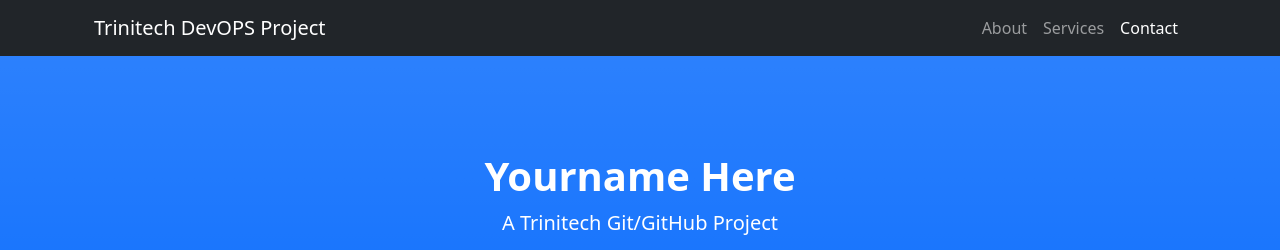
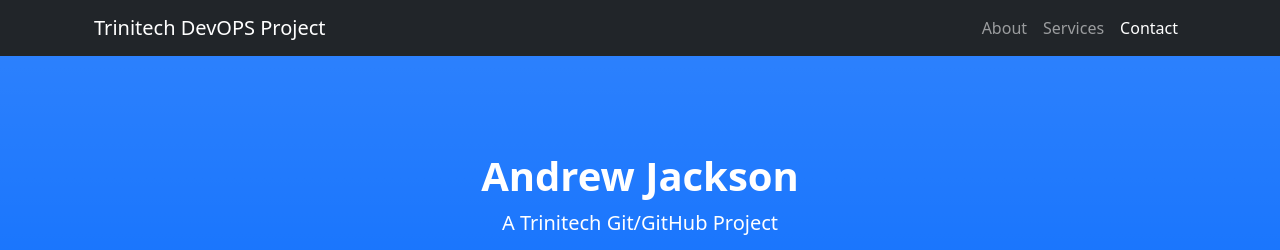
Before and after one commit to AModeste/class34-repo, a plain HTML site: page index.html in a window 1280 px wide. Shown: the top 250 px of the page. Drawn offline with nearby package versions, Linux system fonts and the light colour scheme.

Commit message:
index.html

```diff
--- a/index.html
+++ b/index.html
@@ -30,7 +30,7 @@
         <!-- Header-->
         <header class="bg-primary bg-gradient text-white">
             <div class="container px-4 text-center">
-                <h1 class="fw-bolder">Yourname Here</h1>
+                <h1 class="fw-bolder">Andrew Jackson</h1>
                 <p class="lead">A Trinitech Git/GitHub Project</p>
                 <a class="btn btn-lg btn-light" href="#about">Start scrolling!</a>
             </div>
```
